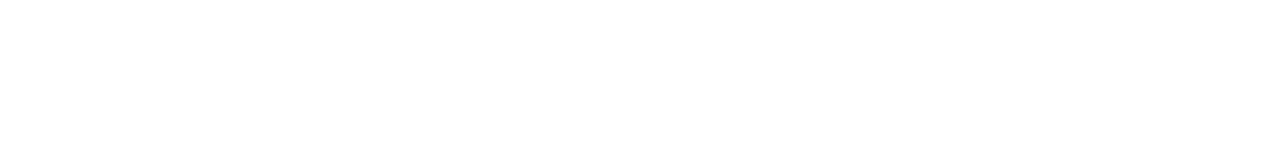
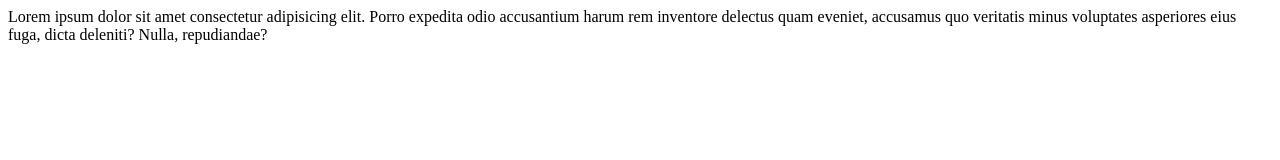
Before and after one commit to chhotuVerma1/Git-lab, a plain HTML site: page contactUS.html in a window 1280 px wide. Drawn offline with Linux system fonts and the light colour scheme.

Commit message:
loream text added

```diff
--- a/contactUS.html
+++ b/contactUS.html
@@ -7,6 +7,7 @@
     <title>ContactUS</title>
 </head>
 <body>
-
+    Lorem ipsum dolor sit amet consectetur adipisicing elit. Porro expedita odio accusantium harum rem inventore delectus quam eveniet, accusamus quo
+    veritatis minus voluptates asperiores eius fuga, dicta deleniti? Nulla, repudiandae?
 </body>
 </html>
```
